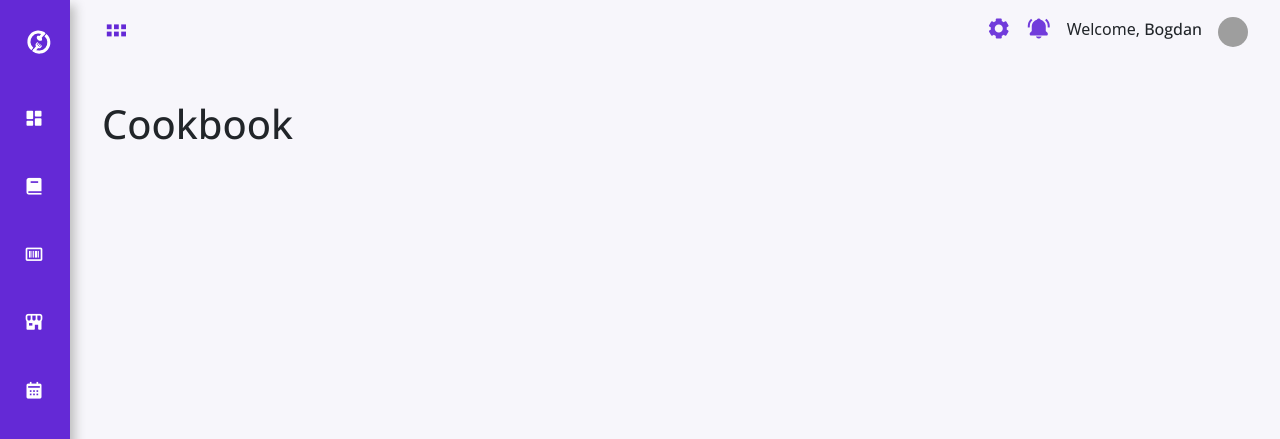
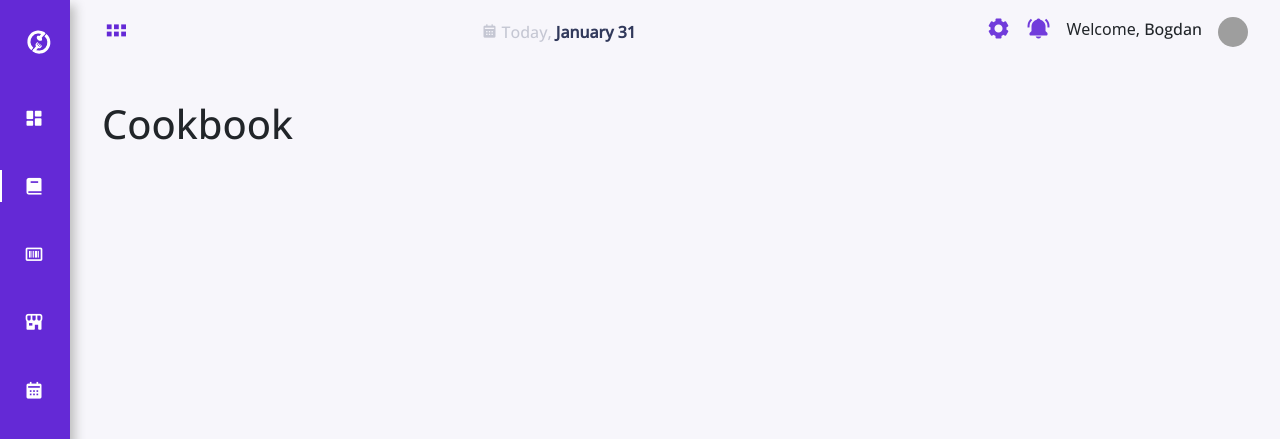
Before and after one commit to bogdanAldea/mealplanner, a Django app: page /cookbook/ in a window 1280 px wide. Shown: the top 439 px of the page. Run offline with Django 4.2, Linux system fonts and the light colour scheme; some libraries are stand-ins or nearby versions; grey boxes are pictures that could not be loaded.

Commit message:
added new elements to base html templates

```diff
--- a/templates/base.html
+++ b/templates/base.html
@@ -52,6 +52,6 @@
         <script src="https://code.jquery.com/jquery-3.4.1.slim.min.js" integrity="sha384-J6qa4849blE2+poT4WnyKhv5vZF5SrPo0iEjwBvKU7imGFAV0wwj1yYfoRSJoZ+n" crossorigin="anonymous"></script>
         <script src="https://cdn.jsdelivr.net/npm/popper.js@1.16.0/dist/umd/popper.min.js" integrity="sha384-Q6E9RHvbIyZFJoft+2mJbHaEWldlvI9IOYy5n3zV9zzTtmI3UksdQRVvoxMfooAo" crossorigin="anonymous"></script>
         <script src="https://stackpath.bootstrapcdn.com/bootstrap/4.4.1/js/bootstrap.min.js" integrity="sha384-wfSDF2E50Y2D1uUdj0O3uMBJnjuUD4Ih7YwaYd1iqfktj0Uod8GCExl3Og8ifwB6" crossorigin="anonymous"></script>
-        <script type="text/javascript" src="{% static 'js/show_menu.js' %}"></script>
+        <script type="text/javascript" src="{% static 'js/scripts.js' %}"></script>
       </body>
     </html>
--- a/templates/sidebar.html
+++ b/templates/sidebar.html
@@ -25,19 +25,19 @@
             </a>
 
             {% url 'cookbook:cookbook' as url %}
-            <a href="{{ url }}" class="nav-link">
+            <a href="{{ url }}" class="nav-link {% if request.path == url %}active{% endif %}">
                 <i class='bx bxs-book link-icon'></i>
                 <span class="nav-link-name">Cookbook</span>
             </a>
 
             {% url 'ingredient:ingredient' as url %}
-            <a href="{{ url }}" class="nav-link">
+            <a href="{{ url }}" class="nav-link {% if request.path == url %}active{% endif %}">
                 <i class='bx bx-barcode link-icon'></i>
                 <span class="nav-link-name">Ingredients</span>
             </a>
 
             {% url 'pantry:pantry' as url %}
-            <a href="{{ url }}" class="nav-link">
+            <a href="{{ url }}" class="nav-link {% if request.path == url %}active{% endif %}">
                 <i class='bx bxs-store-alt link-icon'></i>
                 <span class="nav-link-name">Pantry</span>
             </a>
--- a/templates/topbar.html
+++ b/templates/topbar.html
@@ -5,6 +5,15 @@
     <i class='bx bx-grid-horizontal' id="toggler-icon"></i>
 </div>
 <!--    end Vertical ingredient toggle button     -->
+
+
+<div>
+    <i class='bx bxs-calendar calendar-icon'></i>
+    <span class="calendar-widget">
+        <span class="label">Today, </span>
+        <span class="date" id="today-date">...</span>
+    </span>
+</div>
 
 
 <!--    Links    -->
```
